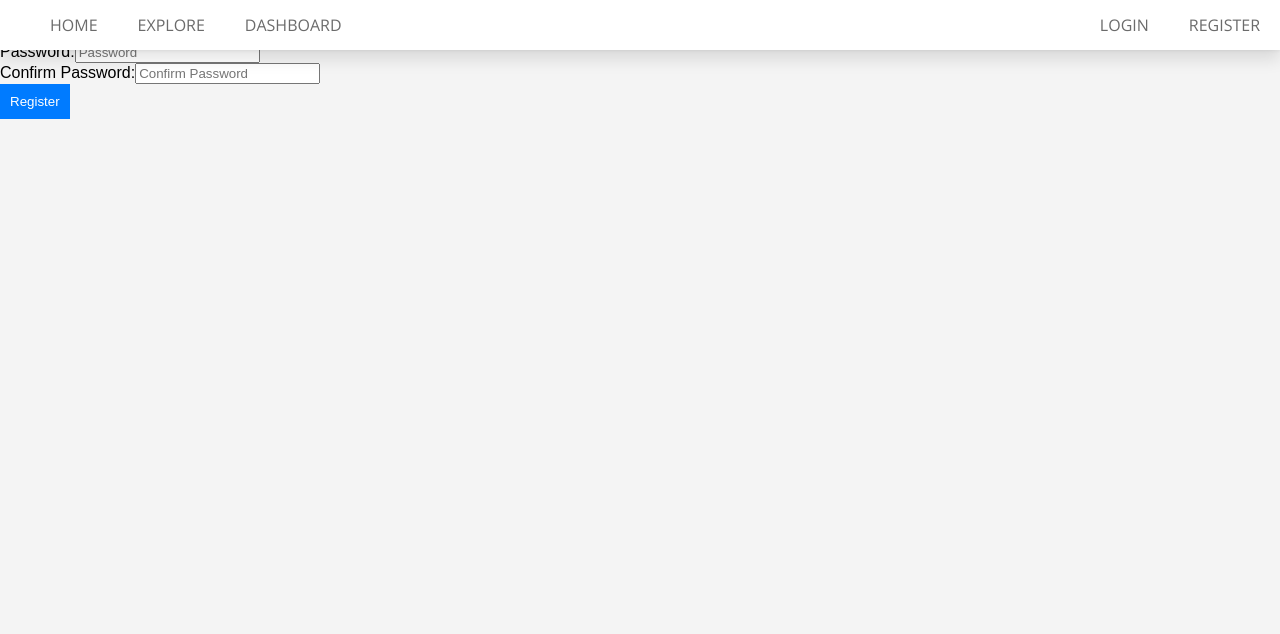
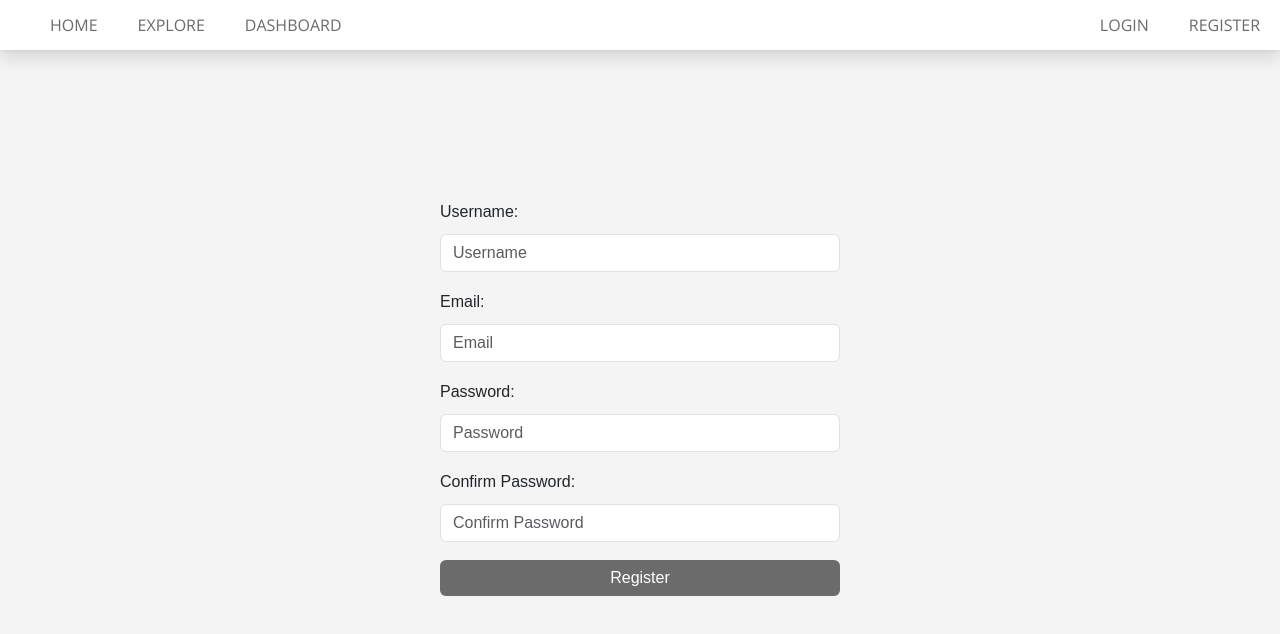
Before and after one commit to dNop90/Autolink, a React (Create React App) app in the folder client/: page /register in a window 1280 px wide. Shown: the top 634 px of the page. Built offline with nearby package versions, Linux system fonts and the light colour scheme.

Commit message:
Modified the login/register style
- Modified the login and the register css file.
- Added the bootstrap to the entire react.
- Fixed the homepage link that have underline due to bootstrap.

```diff
--- a/client/public/index.html
+++ b/client/public/index.html
@@ -25,6 +25,8 @@
       Learn how to configure a non-root public URL by running `npm run build`.
     -->
     <title>React App</title>
+
+    <link rel="stylesheet" href="https://cdnjs.cloudflare.com/ajax/libs/bootstrap/5.3.3/css/bootstrap.min.css" />
   </head>
   <body>
     <noscript>You need to enable JavaScript to run this app.</noscript>
--- a/client/src/App.tsx
+++ b/client/src/App.tsx
@@ -18,9 +18,10 @@ const App: React.FC = () => {
       <Navbar />
       <Routes>
         <Route path="/" element={<Home />} />
-        <Route path="/login" element={<Login />}></Route>
-        <Route path="/register" element={<Register />}></Route>
+        <Route path="/login" element={<Login />} />
+        <Route path="/register" element={<Register />} />
         <Route path="/explore" element={<ViewInventory />}/>
+
         <Route element={<UserRouteGuard/>}>
           <Route path="/dealer-dashboard" element={<DealerDashboard />} />
           <Route path="/user-profile" element={<UserProfile />} />
--- a/client/src/pages/Home.tsx
+++ b/client/src/pages/Home.tsx
@@ -1,5 +1,5 @@
 import React from 'react';
-import './Home.css'
+import '../styles/Home.css'
 
 const Home: React.FC = () => {
   return (
--- a/client/src/pages/Login.tsx
+++ b/client/src/pages/Login.tsx
@@ -3,6 +3,7 @@ import { useAuth } from '../contexts/AuthContext';
 import { Link, useNavigate } from 'react-router-dom';
 import axios from 'axios';
 import { Button, Form } from 'react-bootstrap'
+import '../styles/Login.css'
 
 const API_LINK = process.env.REACT_APP_API_USER;
 
@@ -35,6 +36,7 @@ function Login() {
             }
         }
     },[account] );
+
     function handleSubmit(event: FormEvent) {
         event.preventDefault();
         let inputError = {
@@ -99,7 +101,7 @@ function Login() {
 
     return (
         <>
-            <Form onSubmit={handleSubmit}>
+            <Form className="loginform" onSubmit={handleSubmit}>
                 <Form.Group>
                     <Form.Label>
                         Username:
--- a/client/src/pages/Register.tsx
+++ b/client/src/pages/Register.tsx
@@ -3,6 +3,7 @@ import { useState, FormEvent } from "react";
 import { Button, Form, Modal } from "react-bootstrap";
 import { Link, useNavigate } from "react-router-dom";
 import { useAuth } from "../contexts/AuthContext";
+import '../styles/Login.css'
 
 const API_LINK = process.env.REACT_APP_API_USER;
 
@@ -111,7 +112,7 @@ function Register() {
 
     return (
         <>
-            <Form onSubmit={handleSubmit}>
+            <Form className="loginform" onSubmit={handleSubmit}>
                 <Form.Group>
                     <Form.Label>
                         Username:
--- /dev/null
+++ b/client/src/styles/Login.css
@@ -0,0 +1,45 @@
+.loginform{
+    margin: 200px auto 0px;
+    width: 400px;
+}
+
+.loginform label{
+    width: 100%;
+}
+
+.loginform input{
+    width: 100%;
+    margin: 10px 0px;
+}
+
+.loginform input:focus{
+    border: 1px solid black;
+    box-shadow: none;
+}
+
+.loginform button[type="submit"]{
+    width: 100%;
+    background-color: var(--gray-color);
+    border: 0;
+}
+
+.loginform button[type="submit"]:hover{
+    background-color: black;
+}
+
+.btn-close{
+    --bs-btn-close-focus-shadow: none;
+}
+
+.btn-close:hover{
+    background-color: transparent;
+}
+
+.btn-success{
+    background-color: var(--gray-color);
+    border: 0;
+}
+
+.btn-success:hover{
+    background-color: black;
+}
```
Also changed, not shown: client/src/styles/Home.css (renamed from client/src/pages/Home.css).
